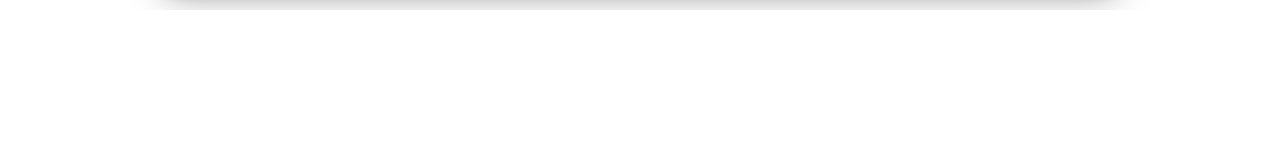
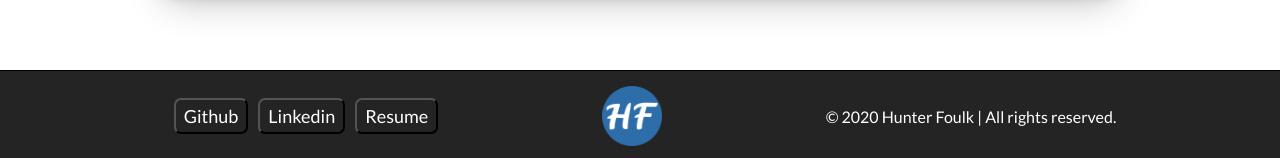
Before and after one commit to hunterfoulk/Portfoliov2, a React (Create React App) app: page / in a window 1280 px wide. Shown: the part 3329-3487 px from the top of the page. Before the commit the page ends 3339 px from the top, so only its background shows below. Built offline with nearby package versions, Linux system fonts and the light colour scheme.

Commit message:
ui touches

```diff
--- a/src/App.js
+++ b/src/App.js
@@ -4,7 +4,7 @@ import { useStateValue } from "./state";
 import "./app.scss";
 import Navbar from "./Navbar";
 import Homepage from "./Homepage";
-import ProjectModal from "./Projectmodal";
+import Footer from "./Footer";
 
 function App() {
   const [{ projects }, dispatch] = useStateValue();
@@ -15,6 +15,7 @@ function App() {
       <Router>
         <Navbar />
         <Homepage />
+        <Footer />
       </Router>
     </>
   );
--- /dev/null
+++ b/src/Footer.js
@@ -0,0 +1,17 @@
+import React from "react";
+import portLogo from "./images/hf-logo.png";
+import "./app.scss";
+
+export default function Footer() {
+  return (
+    <div className="footer-container">
+      <div className="footer-button-container">
+        <button className="footer-buttons">Github</button>
+        <button className="footer-buttons">Linkedin</button>
+        <button className="footer-buttons">Resume</button>
+      </div>
+      <img className="footer-logo" src={portLogo} />
+      <span>© 2020 Hunter Foulk | All rights reserved.</span>
+    </div>
+  );
+}
--- a/src/app.scss
+++ b/src/app.scss
@@ -69,6 +69,7 @@
   overflow-x: hidden;
   overflow-y: hidden;
   width: 100%;
+  padding-bottom: 60px;
   //   background-color: #303030;
   // background-color: rgb(223, 223, 223);
 }
@@ -443,9 +444,7 @@
 .project-modal {
   position: fixed;
   background-color: rgb(247, 247, 247);
-  // -moz-box-shadow: 3px 3px 5px 6px rgb(78, 78, 78);
-  // -webkit-box-shadow: 3px 3px 5px 6px rgb(78, 78, 78);
-  // box-shadow: 0px 0px 13px 0px rgb(78, 78, 78);
+
   color: black;
   left: 50%;
   top: 50%;
@@ -554,3 +553,30 @@
   background-color: rgb(155, 155, 155);
   border-radius: 50%;
 }
+
+// FOOTER //
+.footer-container {
+  display: flex;
+  justify-content: space-evenly;
+  align-items: center;
+  background-color: #242424;
+  color: white;
+  padding: 15px 0px;
+  border-top: 1px solid black;
+  height: 60px;
+  .footer-logo {
+    height: 60px;
+    width: 60px;
+  }
+  .footer-buttons {
+    background-color: transparent;
+    color: white;
+    font-size: 18px;
+    padding: 5px 8px;
+    border-radius: 7px;
+    margin-left: 10px;
+  }
+  .footer-buttons:hover {
+    cursor: pointer;
+  }
+}
```
